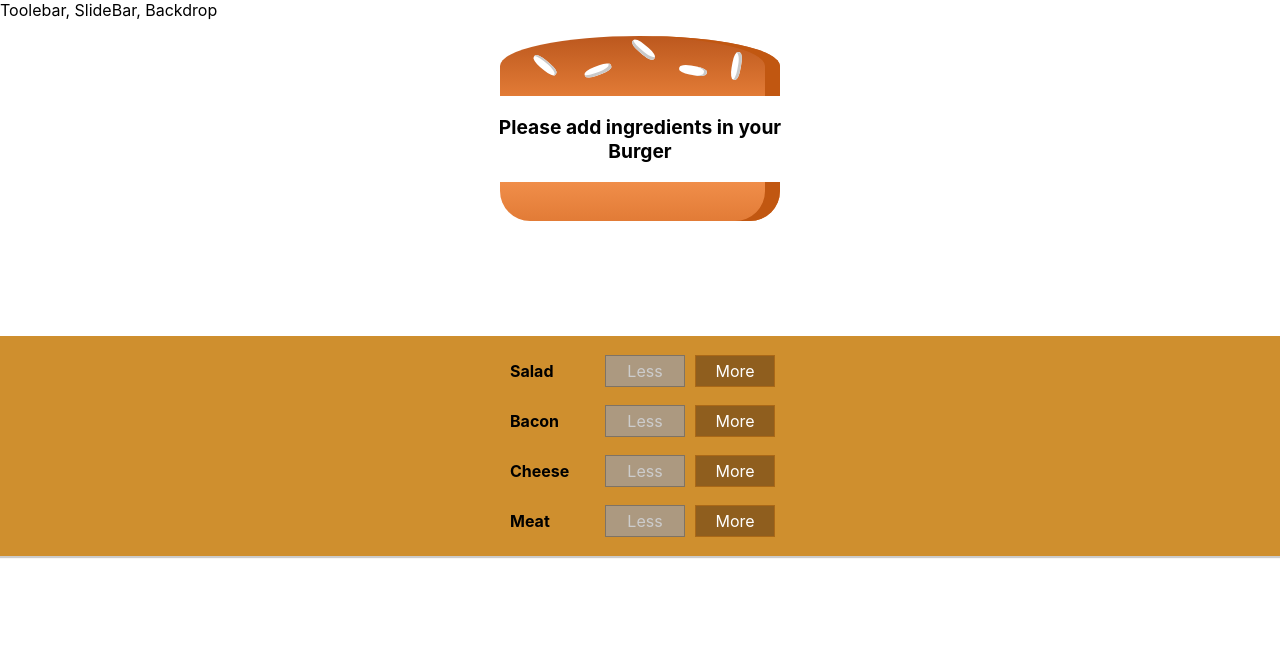
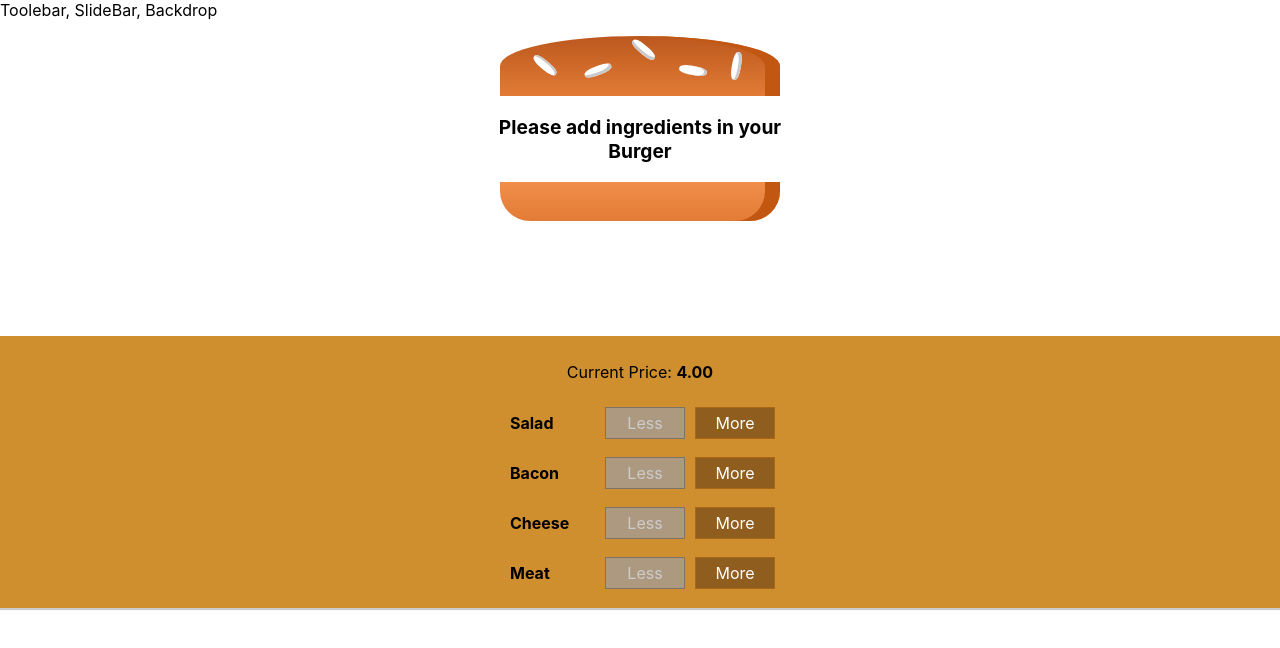
Before and after one commit to KGhising/BurgerBuilder, a React (Create React App) app: page / in a window 1280 px wide. Shown: the top 648 px of the page. Built offline with nearby package versions, Linux system fonts and the light colour scheme.

Commit message:
Adding price to UI

```diff
--- a/src/component/Burger/BuildControls/BuildControls.js
+++ b/src/component/Burger/BuildControls/BuildControls.js
@@ -12,6 +12,7 @@
 
 const buildControls = (props) => (
     <div className={classes.BuildControls}>
+        <p>Current Price: <strong>{props.price.toFixed(2)}</strong></p>
         {controls.map(ctrl => (
             <BuildControl key={ctrl.label} label={ctrl.label} type={ctrl.type}
             added={() => props.ingredientAdded(ctrl.type)}
--- a/src/container/BurgerBuilder/BurgerBuilder.js
+++ b/src/container/BurgerBuilder/BurgerBuilder.js
@@ -67,7 +67,7 @@
                 <Burger ingredients={this.state.ingredients} />
                 <BuildControls ingredientAdded={this.addIngredientHandler}
                 ingredientRemoved={this.removeIngredientHandler}
-                disabled={disabledInfo} />
+                disabled={disabledInfo} price={this.state.totalPrice} />
             </Auxilary>
         );
     }
```
